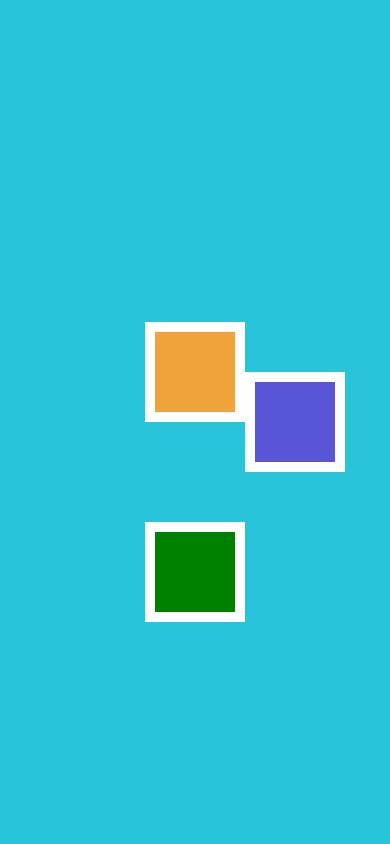
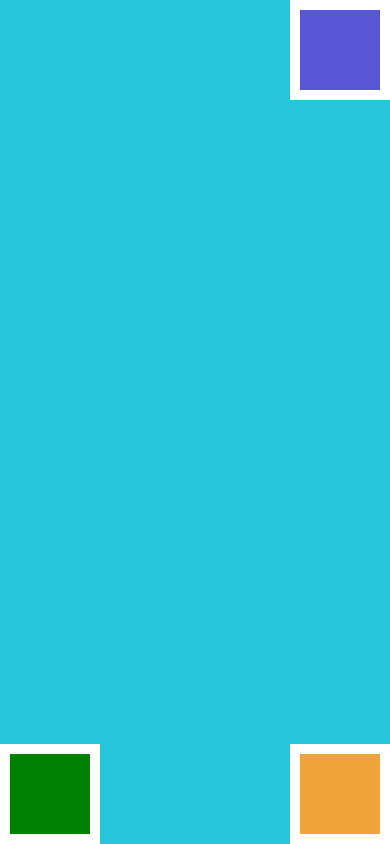
Before and after one commit to WallMonfortt/02-MyFirstApp, a React Native app: screen / in a window 390 px wide. Built offline with nearby package versions, Linux system fonts and the light colour scheme.

Commit message:
position absolute

```diff
--- a/App.tsx
+++ b/App.tsx
@@ -4,7 +4,8 @@ import { SafeAreaView } from 'react-native';
 // import { HelloWorldScreen } from './src/screens/HelloWorldScreen';
 // import { BoxObjectModelScreen } from './src/screens/BoxObjectModelScreen';
 import { DimensionsScreen } from './src/screens/DimensionsScreen';
-import { PositionScreen } from './src/screens/PositionScreen';
+import { PositionRelativeScreen } from './src/screens/PositionRelativeScreen';
+import { PositionAbsoluteScreen } from './src/screens/PositionAbsoluteScreen';
 
 const App = () => {
   return (
@@ -14,7 +15,8 @@ const App = () => {
     <CounterScreen /> */}
     {/* <BoxObjectModelScreen /> */}
     {/* <DimensionsScreen /> */}
-    <PositionScreen />
+    {/* <PositionRelativeScreen /> */}
+    <PositionAbsoluteScreen />
     </SafeAreaView>
 
   )
--- /dev/null
+++ b/src/screens/PositionAbsoluteScreen.tsx
@@ -0,0 +1,61 @@
+import React from 'react'
+import { View, StyleSheet } from 'react-native'
+
+export const PositionAbsoluteScreen = () => {
+  return (
+    <View style={styles.container}>
+      <View style={styles.purpleBox}></View>
+      <View style={styles.orangeBox}></View>
+      <View style={styles.greenBox}></View>
+
+    </View>
+  )
+}
+
+
+const styles = StyleSheet.create({
+  // By default, all elements are positioned relatively
+    container:{
+        backgroundColor: '#28C4D9',
+        flex: 1,
+        // first the elements are positioned in the center of the screen
+        justifyContent: 'center',
+        alignItems: 'center',
+    },
+    purpleBox:{
+        backgroundColor: '#5856D6',
+        width: 100,
+        height: 100,
+        borderWidth: 10,
+        borderColor: 'white',
+        position: 'absolute',
+        // The box moves to the top based of the father element
+        top: 0,
+        right: 0,
+    },
+    orangeBox:{
+      backgroundColor: '#F0A23B',
+      width: 100,
+      height: 100,
+      borderWidth: 10,
+      borderColor: 'white',
+      position: 'absolute',
+    // The box moves to the bottom based of the father element
+      bottom: 0,
+      right: 0,
+
+  },
+  greenBox:{
+    backgroundColor: 'green',
+    width: 100,
+    height: 100,
+    borderWidth: 10,
+    borderColor: 'white',
+    position: 'absolute',
+    // The box moves to the bottom based of the father element
+    bottom: 0,
+    left: 0,
+    // this expands the box to the entire screen
+    // ...StyleSheet.absoluteFillObject,
+},
+})
--- a/src/screens/PositionScreen.tsx
+++ b/src/screens/PositionRelativeScreen.tsx
@@ -1,7 +1,7 @@
 import React from 'react'
 import { View, StyleSheet } from 'react-native'
 
-export const PositionScreen = () => {
+export const PositionRelativeScreen = () => {
   return (
     <View style={styles.container}>
       <View style={styles.purpleBox}></View>
```
